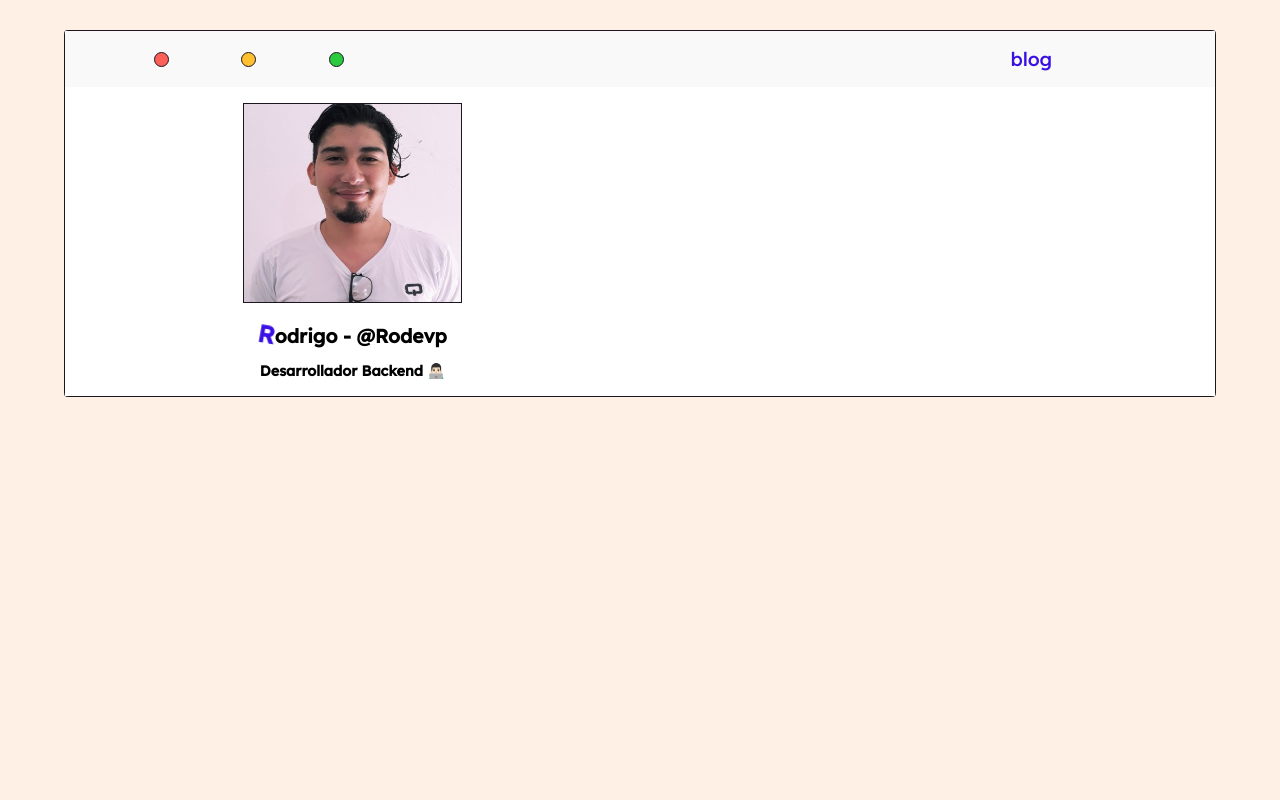
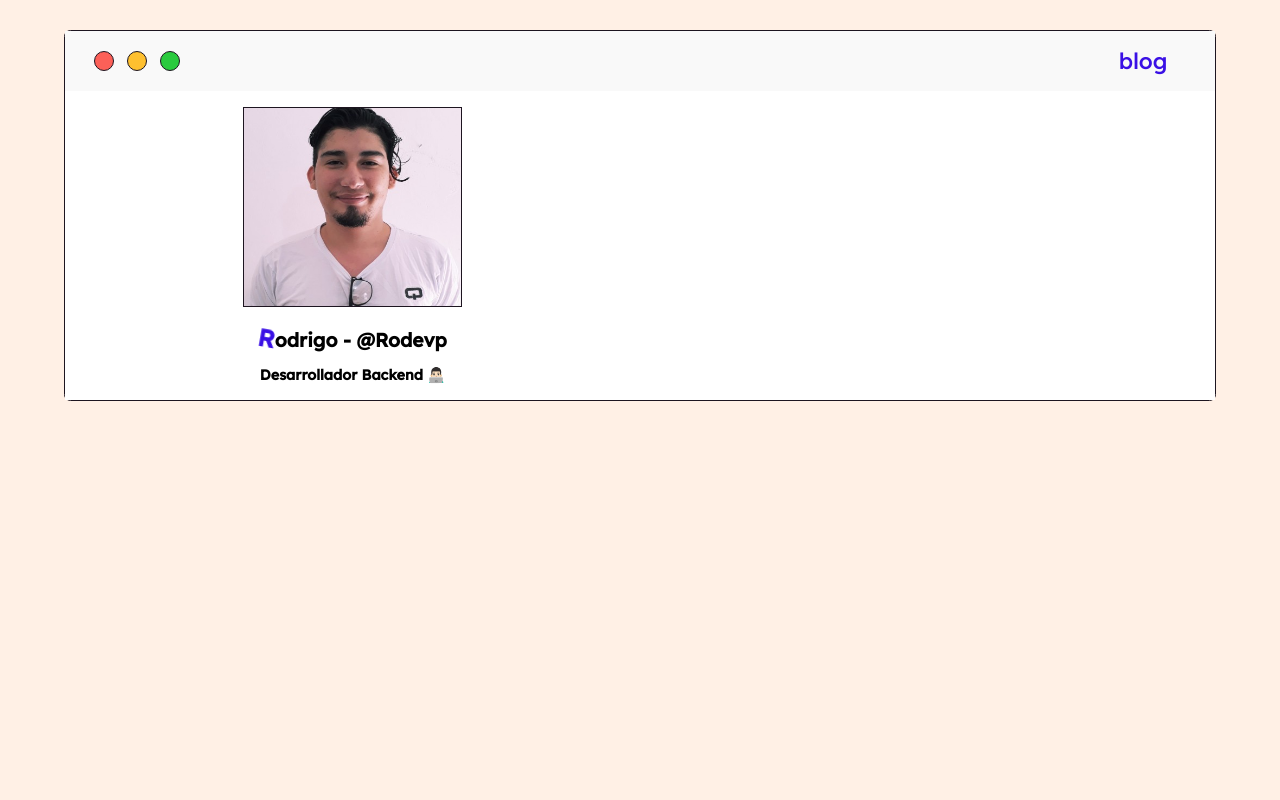
Before and after one commit to Rodevp/portfolioweb-v2, a Django app: template home/templates/home/home.html in a window 1280 px wide. Run offline with Django 3.2, Linux system fonts and the light colour scheme; the template is opened without the code that fills it, so the values that code supplies are empty; parts of the project's set-up code (start-up, migrations or seed data) failed here and were passed over.

Commit message:
creando header intro responsive

```diff
--- a/static/css/home.css
+++ b/static/css/home.css
@@ -31,10 +31,10 @@
 .intro {
     width: 90%;
     margin-top: 30px;
-    border-radius: 0.2rem;
+    border-radius: 0.4rem;
     display: flex;
     flex-direction: column;
-    border: 1px solid var(--border-color);
+    border: 1.5px solid var(--border-color);
 }
 
 .header {
@@ -169,11 +169,24 @@
     .content__img_me {
         width: 42%;
     }
+    .point__red, .point__yellow, .point__green {
+        width: 20px;
+        height: 20px;
+    }
+    .points, .navigator {
+        width: 25%;
+    }
+    .navigator > a {
+        font-size: 1.4rem;
+    }
 }
 
 @media screen and (min-width: 720px) {
     .content__img_me {
         width: 35%;
+    }
+    .points, .navigator {
+        width: 20%;
     }
 }
 
@@ -187,11 +200,17 @@
     .content__img_me {
         width: 52%;
     }
+    .points, .navigator {
+        width: 15%;
+    }
 }
 
 @media screen and (min-width: 1020px) {
     .content__img_me {
         width: 42%;
+    }
+    .points, .navigator {
+        width: 10%;
     }
 }
 
```
